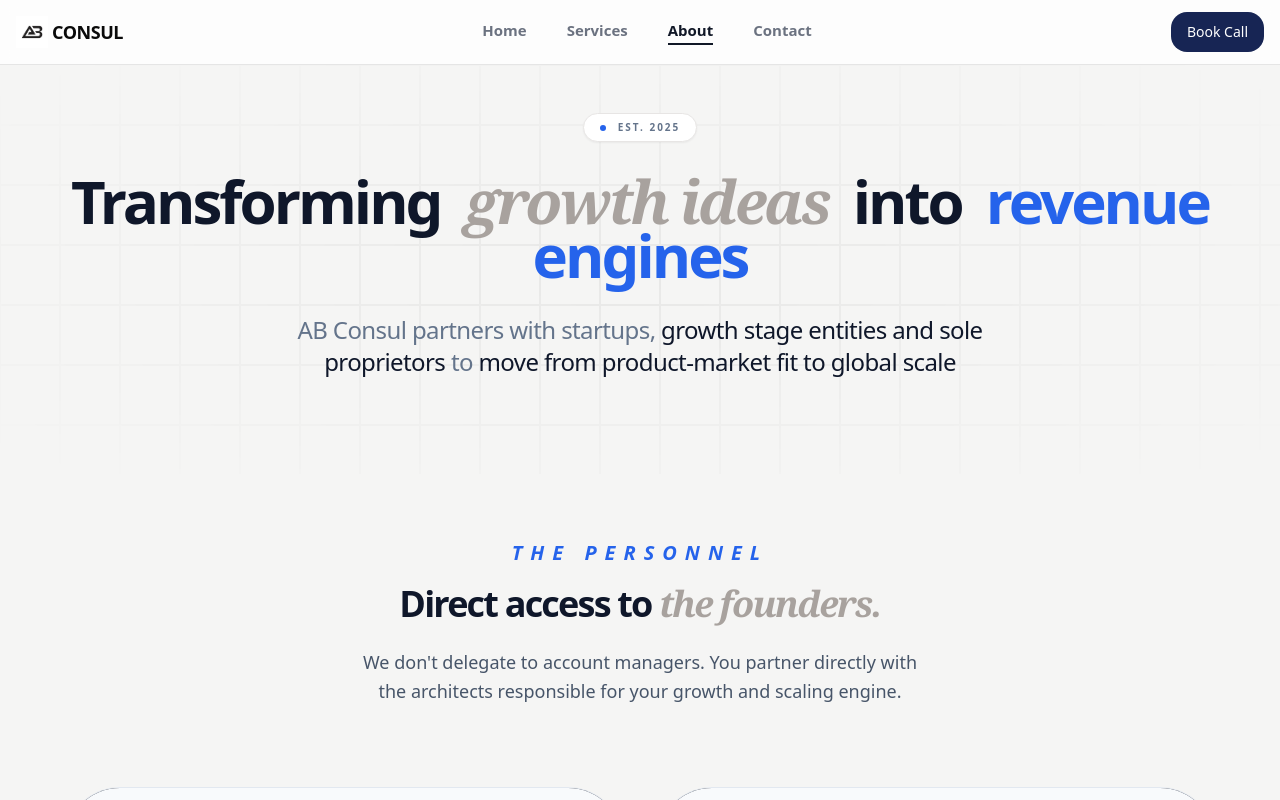
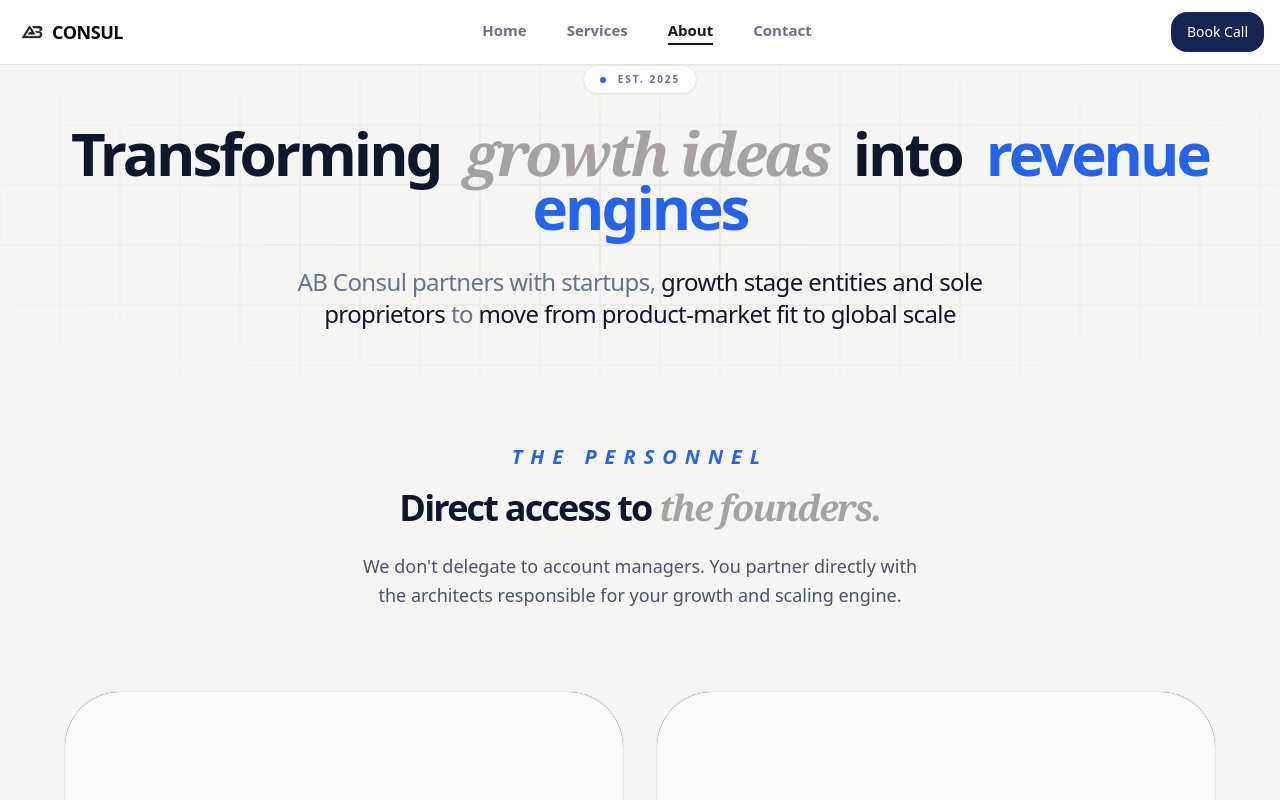
Before and after one commit to l-tting/ab-consul, a Next.js app in the folder my-app/: page /about in a window 1280 px wide. Shown: the top 800 px of the page. Built offline with nearby package versions, Linux system fonts and the light colour scheme.

Commit message:
testing badge margin from nav on md and lg

```diff
--- a/my-app/src/components/AboutHero.jsx
+++ b/my-app/src/components/AboutHero.jsx
@@ -4,7 +4,7 @@ import React from "react";
 
 export default function AboutHero() {
   return (
-    <section className="relative w-full py-12 flex justify-center overflow-hidden bg-stone-100">
+    <section className="relative w-full py-0 flex justify-center overflow-hidden bg-stone-100">
       {/* Background Decorative Grid */}
       <div className="absolute inset-0 z-0 opacity-[0.05] [mask-image:radial-gradient(ellipse_at_center,black,transparent)]">
         <div
```
